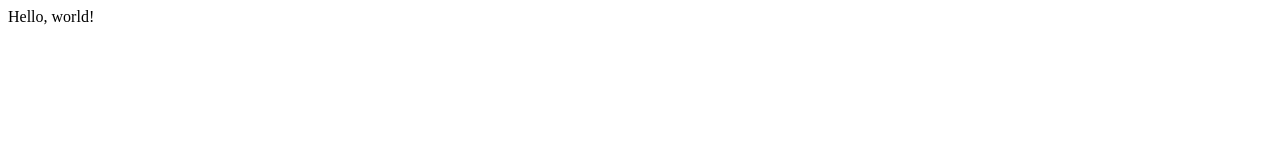
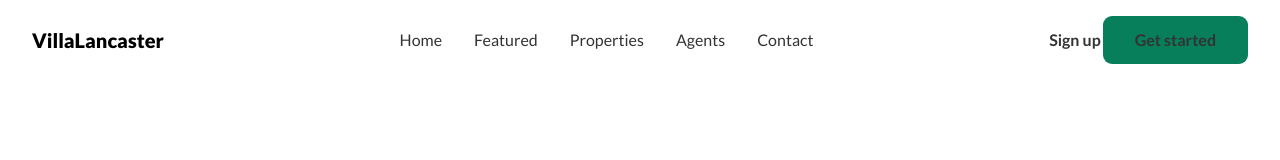
Before and after one commit to nethsajo/responsive-realestate-website, a website: page index.html in a window 1280 px wide. Drawn offline with Linux system fonts and the light colour scheme.

Commit message:
Working on header

```diff
--- a/assets/sass/abstracts/_mixins.scss
+++ b/assets/sass/abstracts/_mixins.scss
@@ -1,3 +1,16 @@
 /****************************/
 /*          MIXINS          */
 /****************************/
+
+@mixin container($width) {
+  max-width: $width;
+  margin: 0 auto;
+  padding: 0 3.2rem;
+}
+
+@mixin center {
+  position: absolute;
+  top: 50%;
+  left: 50%;
+  transform: translate(-50%, -50%);
+}
--- a/assets/sass/abstracts/_variables.scss
+++ b/assets/sass/abstracts/_variables.scss
@@ -1,3 +1,11 @@
 /****************************/
 /*        VARIABLES         */
 /****************************/
+
+$color-primary: #087f5b;
+$color-primary-dark: #fff;
+$color-primary-light: #fff;
+
+$color-secondary: #fff;
+
+$container-width-lg: 130rem;
--- a/assets/sass/base/_base.scss
+++ b/assets/sass/base/_base.scss
@@ -16,7 +16,7 @@ html {
 }
 
 body {
-  font-family: sans-serif;
+  font-family: "Lato", sans-serif;
   font-weight: 400;
   line-height: 1;
 }
--- a/assets/sass/base/_typography.scss
+++ b/assets/sass/base/_typography.scss
@@ -1,3 +1,12 @@
 /****************************/
 /*        TYPOGRAPHY        */
 /****************************/
+
+.heading-primary {
+}
+
+.heading-secondary {
+}
+
+.heading-tertiary {
+}
--- /dev/null
+++ b/assets/sass/components/_button.scss
@@ -0,0 +1,39 @@
+/****************************/
+/*          BUTTONS         */
+/****************************/
+
+.btn {
+  &:link,
+  &:visited {
+    display: inline-block;
+    font-family: inherit;
+    font-size: 1.6rem;
+    cursor: pointer;
+    text-decoration: none;
+    font-weight: 700;
+    border-radius: 9px;
+    transition: all 0.3s;
+    color: #333;
+  }
+
+  &:hover,
+  &:active {
+    transform: translateY(-3px);
+  }
+
+  &--primary {
+    background-color: $color-primary;
+    color: #fff;
+  }
+
+  &--secondary {
+  }
+
+  &--lg {
+    padding: 1.6rem 3.2rem;
+  }
+
+  &--sm {
+    padding: 0.8rem 1.6rem;
+  }
+}
--- a/assets/sass/layout/_header.scss
+++ b/assets/sass/layout/_header.scss
@@ -1,3 +1,48 @@
 /****************************/
 /*          HEADER          */
 /****************************/
+
+.header {
+  display: flex;
+  justify-content: space-between;
+  align-items: center;
+  height: 8rem;
+  @include container($container-width-lg);
+
+  &__logo-box {
+    width: auto;
+    cursor: pointer;
+  }
+
+  &__logo {
+    font-size: 2rem;
+    font-weight: 900;
+  }
+
+  &_register-box {
+  }
+}
+
+.navigation {
+  &__list {
+    list-style: none;
+    display: flex;
+    align-items: center;
+    gap: 3.2rem;
+  }
+
+  &__link {
+    &:link,
+    &:visited {
+      display: inline-block;
+      text-decoration: none;
+      font-size: 1.6rem;
+      transition: all 0.3s;
+      color: #333;
+    }
+
+    &:hover,
+    &:active {
+    }
+  }
+}
--- /dev/null
+++ b/assets/sass/main.scss
@@ -0,0 +1,17 @@
+@import "./abstracts/functions";
+@import "./abstracts/mixins";
+@import "./abstracts/variables";
+
+@import "./base/animations";
+@import "./base/base";
+@import "./base/typography";
+@import "./base/utilities";
+
+@import './components/button';
+
+@import "./layout/footer";
+@import "./layout/grid";
+@import "./layout/header";
+@import "./layout/navigation";
+
+@import './pages/home';
--- a/index.html
+++ b/index.html
@@ -4,9 +4,33 @@
     <meta charset="UTF-8" />
     <meta http-equiv="X-UA-Compatible" content="IE=edge" />
     <meta name="viewport" content="width=device-width, initial-scale=1.0" />
+    <!-- FONTS -->
+    <link rel="preconnect" href="https://fonts.googleapis.com">
+    <link rel="preconnect" href="https://fonts.gstatic.com" crossorigin>
+    <link href="https://fonts.googleapis.com/css2?family=Lato:wght@100;300;400;700;900&display=swap" rel="stylesheet">
+    <!-- ICONS -->
+    <!-- STYLES -->
+    <link rel="stylesheet" href="./assets/css/styles.css">
     <title>Real Estate Website</title>
   </head>
   <body>
-    Hello, world!
+    <header class="header">
+      <div class="header__logo-box">
+        <h2 class="header__logo">VillaLancaster</h2>
+      </div>
+      <nav class="navigation">
+        <ul class="navigation__list">
+          <li class="navigation__item"><a href="#" class="navigation__link">Home</a></li>
+          <li class="navigation__item"><a href="#" class="navigation__link">Featured</a></li>
+          <li class="navigation__item"><a href="#" class="navigation__link">Properties</a></li>
+          <li class="navigation__item"><a href="#" class="navigation__link">Agents</a></li>
+          <li class="navigation__item"><a href="#" class="navigation__link">Contact</a></li>
+        </ul>
+      </nav>
+      <div class="navigation__register-box">
+        <a href="#" class="btn btn--dark">Sign up</a>
+        <a href="#" class="btn btn--primary btn--lg">Get started</a>
+      </div>
+    </header>
   </body>
 </html>
```
Also changed, not shown: package.json (added, +28 -0 lines), assets/css/styles.css, 2 other files.
